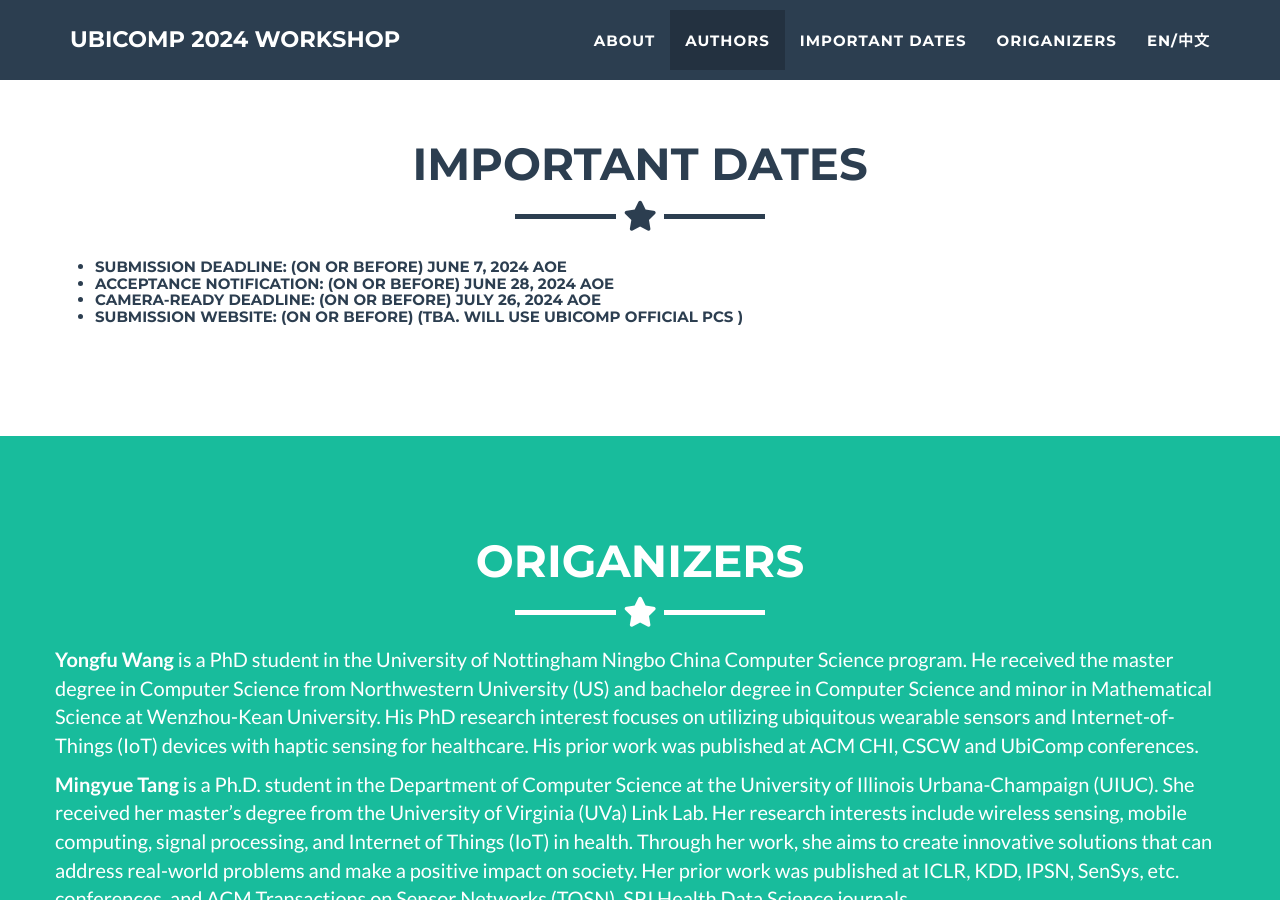
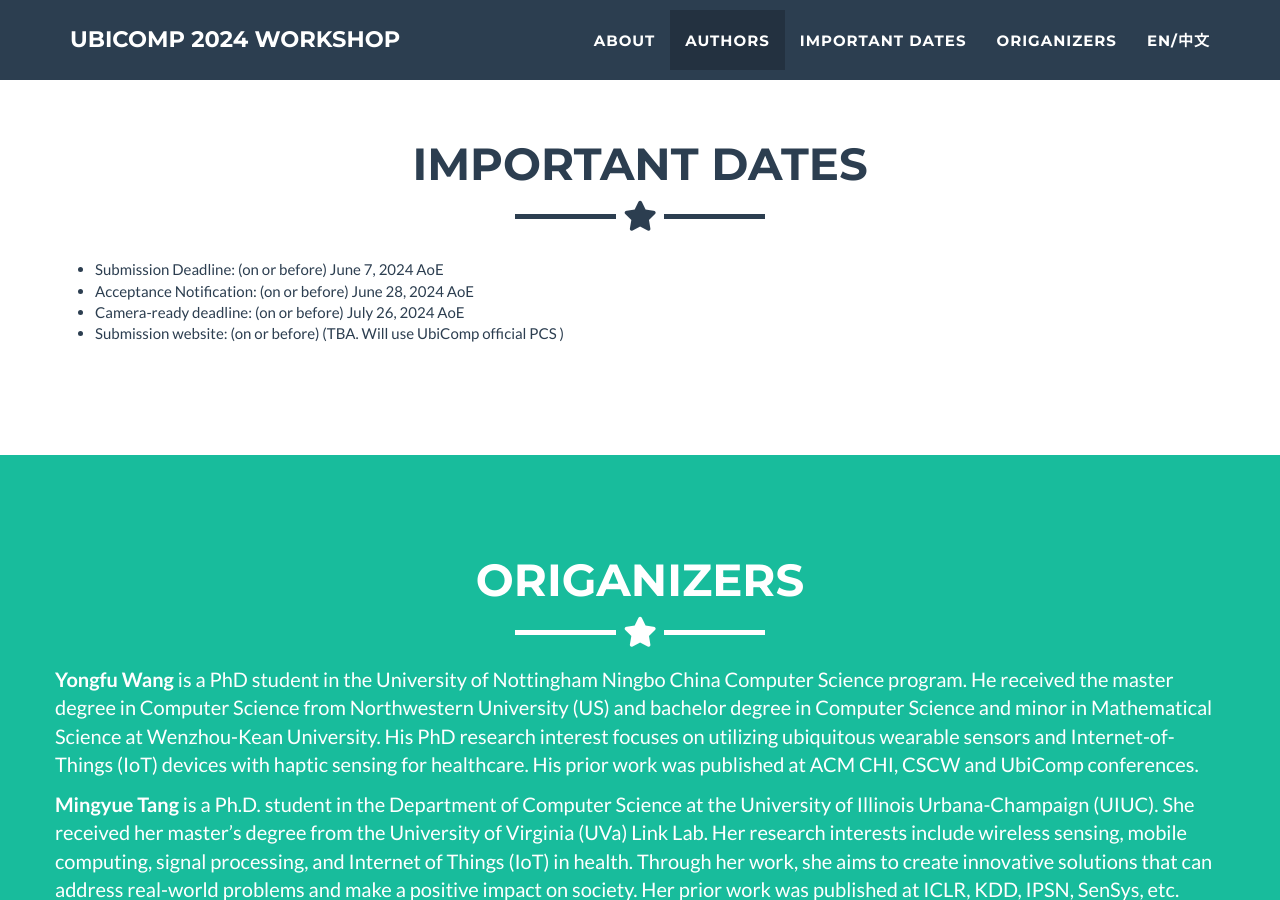
Before and after one commit to idwac/idwac.github.io, a Jekyll site: the page built from _posts/2014-07-18-project-1.markdown, in a window 1280 px wide and 900 px high, scrolled down 2634 px. Built offline with Jekyll 4.4.1, drawn with Linux system fonts in a browser that asks for light colours.

Commit message:
Update date with para tag

```diff
--- a/_includes/date.html
+++ b/_includes/date.html
@@ -12,14 +12,14 @@
       <!-- <div class="col-lg-4 col-lg-offset-2"> -->
       <div>
         <!-- <p>The date section.</p> -->
-        <h5>
+        <p>
           <ul>
             <li>Submission Deadline:	   (on or before) June 7, 2024 AoE</li>
             <li>Acceptance Notification: (on or before) June 28, 2024 AoE</li>
             <li>Camera-ready deadline:	 (on or before) July 26, 2024 AoE</li>
             <li>Submission website:	     (on or before)  (TBA. Will use UbiComp official PCS )</li>
           </ul>
-        </h5>
+        </p>
       </div>
       <!-- <div class="col-lg-4">
         <p>[TEST DELETED AFTER FINALIZED]Whether you're a student looking to showcase your work, a professional looking to attract clients, or
```
